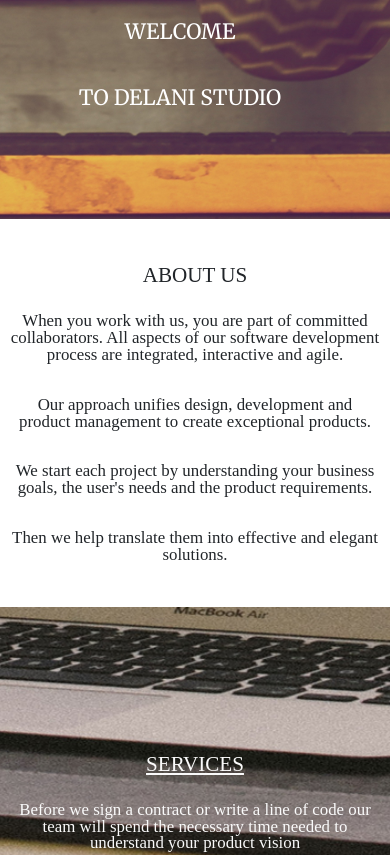
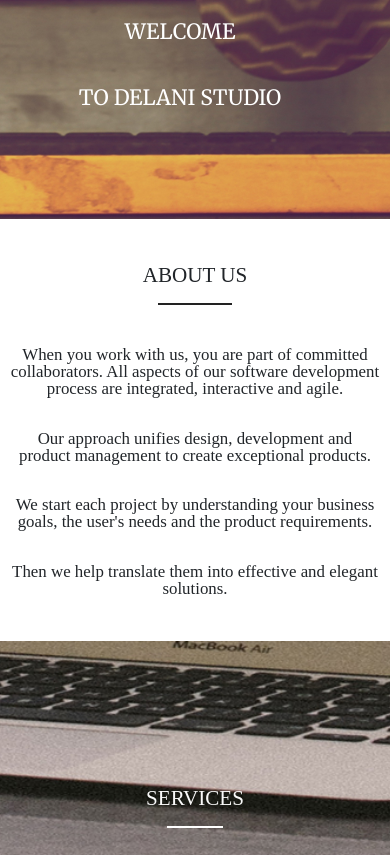
Before and after one commit to kelvin-daniel/delani-studio, a plain HTML site: page index.html in a window 390 px wide. Shown: the part 245-1100 px from the top of the page. Drawn offline with nearby package versions, Linux system fonts and the light colour scheme.

```diff
--- a/css/style.css
+++ b/css/style.css
@@ -40,6 +40,16 @@ h1 {
   font-size: 2vh;
   line-height: 1em;
 }
+
+.About h1::after {
+  content: '';
+  background: #222;
+  display: block;
+  height: 2px;
+  width: 20%;
+  margin: 15px auto 25px;
+}
+
 .services {
   background-image: url("../img/s_image.jpg");
   background-size: cover;
@@ -53,8 +63,17 @@ h1 {
   font-weight: bolder;
 }
 
+.services h1::after {
+  content: '';
+  background: rgb(255, 255, 255);
+  display: block;
+  height: 2px;
+  width: 15%;
+  margin: 15px auto 25px;
+}
+
 #services{
-    text-decoration: underline;
+    text-decoration:
 }
 
 #doings h1::after {
@@ -62,7 +81,7 @@ h1 {
   background: #222;
   display: block;
   height: 2px;
-  width: 15%;
+  width: 25%;
   margin: 15px auto 45px;
 }
 
```
